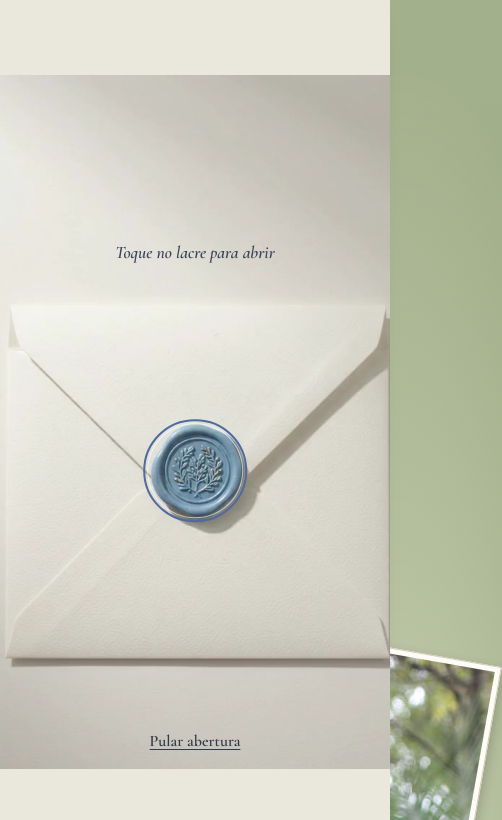
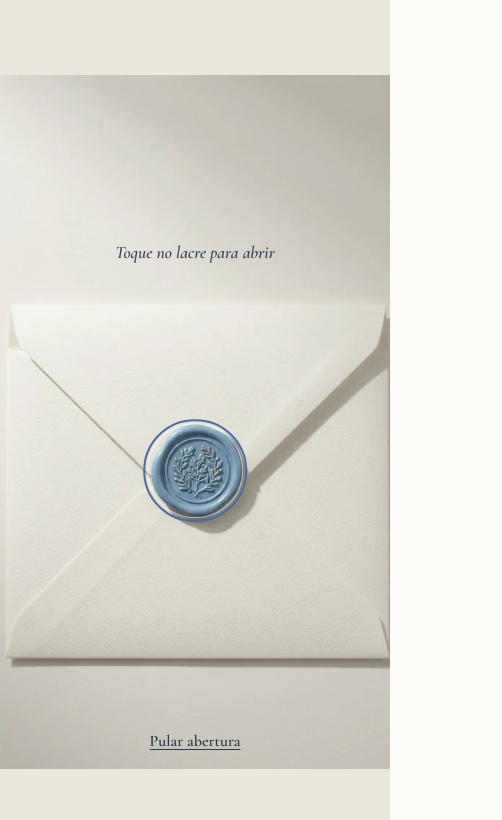
Before and after one commit to AbnerDev19/Casamento, a plain HTML site: page index.html in a window 390 px wide. Shown: the top 820 px of the page, 502 px wide, since content can reach past the window. Drawn offline with Linux system fonts and the light colour scheme.

Commit message:
Corrige as proporções e remove o fundo verde do convite

```diff
--- a/index.html
+++ b/index.html
@@ -5,7 +5,7 @@
 <meta name="viewport" content="width=device-width, initial-scale=1, viewport-fit=cover">
 <title>Matheus &amp; Daiara | Convite de casamento</title>
 <meta name="description" content="Matheus e Daiara convidam você para celebrar o seu casamento. Cerimônia às 16h30.">
-<meta name="theme-color" content="#606d52">
+<meta name="theme-color" content="#fcfbf8">
 <meta property="og:title" content="Matheus &amp; Daiara | Convite de casamento">
 <meta property="og:description" content="Com a bênção de Deus e de nossos pais, convidamos você para o nosso casamento.">
 <meta property="og:image" content="https://abnerdev19.github.io/Casamento/images/3-IMG_4756.jpg">
--- a/style.css
+++ b/style.css
@@ -19,7 +19,7 @@
     --script: 'Pinyon Script', 'Snell Roundhand', cursive;
     --serif: 'Cormorant Garamond', Georgia, serif;
     --paper-fibre: repeating-linear-gradient(27deg, #65533205 0 1px, transparent 1px 4px);
-    --page-gap: clamp(.92rem, 6.1vw, 3.2rem);
+    --composition-width: 36rem;
     --paper-shadow: .16rem .28rem .65rem #382f263f;
     --settle: cubic-bezier(.23, .67, .3, .98);
     --scalloped-label: polygon(50% 0, 58% 3%, 70% 3%, 74% 8%, 84% 11%, 86% 18%, 93% 23%, 93% 32%,
@@ -36,13 +36,7 @@ body {
     min-height: 100vh;
     margin: 0;
     color: var(--ink);
-    background:
-        radial-gradient(ellipse at 3% 42%, #edf0d6a8 0%, transparent 48%),
-        radial-gradient(ellipse at 86% 8%, #f2eec5c9 0%, transparent 34%),
-        radial-gradient(ellipse at 99% 50%, #718456bf 0%, transparent 52%),
-        radial-gradient(ellipse at 75% 105%, #eaedd8 0%, transparent 50%),
-        linear-gradient(143deg, #a3b08c 5%, #8b9b75 50%, #c6ceb2 85%);
-    background-color: #a1ae88;
+    background: var(--paper-fibre), var(--cream);
     font: 500 1.125rem/1.52 var(--serif);
     -webkit-font-smoothing: antialiased;
 }
@@ -67,27 +61,17 @@ button { cursor: pointer; }
     text-transform: uppercase;
 }
 
-.card {
-    position: relative;
-    isolation: isolate;
-    width: min(calc(100% - 2 * var(--page-gap)), 31rem);
-    margin: clamp(.9rem, 4.3vw, 2.25rem) auto;
-    background: var(--paper-fibre), var(--cream);
-    box-shadow: 0 .45rem 1.85rem #313f2b49;
-}
-
-.card::before {
-    position: absolute;
-    inset: .34rem;
-    z-index: 1;
-    border: 1px solid #737b5f3d;
-    pointer-events: none;
-    content: "";
+.collage,
+.details,
+.closing-paper {
+    width: min(100%, var(--composition-width));
+    margin-inline: auto;
 }
 
 .collage {
     position: relative;
     padding: clamp(.65rem, 3.2vw, 1.4rem) clamp(.65rem, 3.5vw, 1.3rem) 1.25rem;
+    overflow: clip;
 }
 
 .paper-piece { position: relative; box-shadow: var(--paper-shadow); }
@@ -95,9 +79,9 @@ button { cursor: pointer; }
 
 .portrait-envelope {
     z-index: 1;
-    width: 85%;
-    aspect-ratio: .91;
-    margin-left: 2.25%;
+    width: 80%;
+    aspect-ratio: 1.1;
+    margin-left: 3%;
     background: linear-gradient(149deg, #fff 0%, #fdfcf7 33%, #eae8df 100%);
     box-shadow: none;
     clip-path: polygon(0 32%, 46% 3%, 50% 0, 54% 3%, 100% 32%, 100% 100%, 0 100%);
@@ -114,7 +98,7 @@ button { cursor: pointer; }
     width: 100%;
     height: 100%;
     object-fit: cover;
-    object-position: 50% 49%;
+    object-position: 50% 55%;
 }
 
 .envelope-fold {
@@ -172,6 +156,7 @@ button { cursor: pointer; }
 .invitation-paper {
     z-index: 5;
     width: 87%;
+    container-type: inline-size;
     margin: -12.5% 1% 0 auto;
     padding: clamp(1.12rem, 3.9vw, 2.08rem) clamp(.88rem, 3.6vw, 1.65rem);
     border: 1px solid #59624a;
@@ -245,7 +230,8 @@ button { cursor: pointer; }
 
 #titulo {
     color: var(--olive-deep);
-    font-size: clamp(2.02rem, 9.8vw, 3.72rem);
+    font-size: clamp(1.9rem, 8.5vw, 3.2rem);
+    font-size: clamp(1.9rem, 14cqi, 3.2rem);
     letter-spacing: -.03em;
     line-height: 1.08;
     text-wrap: balance;
@@ -265,7 +251,7 @@ button { cursor: pointer; }
 /* The pieces share one stage so their edges can overlap as paper would. */
 .keepsakes {
     position: relative;
-    aspect-ratio: .76;
+    aspect-ratio: .89;
     min-height: 15.65rem;
     margin-top: clamp(-2.14rem, -6vw, -1.25rem);
 }
@@ -359,6 +345,7 @@ button { cursor: pointer; }
 
 .polaroid img {
     width: 100%;
+    height: auto;
     aspect-ratio: 1.15;
     object-fit: cover;
     object-position: center 41%;
@@ -388,7 +375,7 @@ button { cursor: pointer; }
     bottom: 3.8%;
     z-index: 7;
     display: grid;
-    width: clamp(6rem, 31vw, 11.8rem);
+    width: clamp(5.25rem, 31%, 9.25rem);
     aspect-ratio: 1;
     align-content: center;
     justify-items: center;
@@ -436,8 +423,8 @@ button { cursor: pointer; }
 
 .flower--envelope { right: 4%; bottom: 7%; --flower-width: 16%; transform: rotate(15deg); }
 .flower--invitation { z-index: -1; bottom: -.4rem; left: -8%; --flower-width: 14%; transform: rotate(-15deg) scaleX(-1); }
-.flower--monogram { z-index: 1; right: -14%; bottom: 6%; --flower-width: 45%; transform: rotate(18deg); }
-.flower--left { z-index: 2; bottom: 1%; left: -1.6%; --flower-width: 19%; transform: rotate(-18deg) scaleX(-1); }
+.flower--monogram { z-index: 1; right: -8%; bottom: 6%; --flower-width: 45%; transform: rotate(18deg); }
+.flower--left { z-index: 2; bottom: 1%; left: 1%; --flower-width: 19%; transform: rotate(-18deg) scaleX(-1); }
 .flower--right { z-index: 6; right: 0; bottom: 9%; --flower-width: 16%; transform: rotate(23deg); }
 
 .invite-revealed .collage .paper-piece {
@@ -544,6 +531,7 @@ button { cursor: pointer; }
     position: relative;
     padding: clamp(.55rem, 3vw, 1.55rem) clamp(1.25rem, 6.4vw, 2.8rem) .8rem;
     background: var(--paper-fibre), var(--cream);
+    overflow: clip;
     text-align: center;
 }
 
@@ -645,7 +633,6 @@ button { cursor: pointer; }
     gap: .3rem;
     padding: 1.1rem .35rem 1.15rem;
     border-top: 3px double #c5b995;
-    margin-inline: .9rem;
     text-align: center;
 }
 
@@ -728,8 +715,11 @@ input:focus{border-color:var(--olive-deep);outline:2px solid var(--olive);outlin
     .music-button { right: max(1.15rem, calc((100vw - 42rem) / 2)); }
 }
 
-@media (hover: hover) and (min-width: 48rem) {
-    body { background-attachment: fixed; }
+@media (max-width: 36rem) {
+    .music-button {
+        top: max(.55rem, env(safe-area-inset-top));
+        bottom: auto;
+    }
 }
 
 @media (max-width: 24rem) {
```
